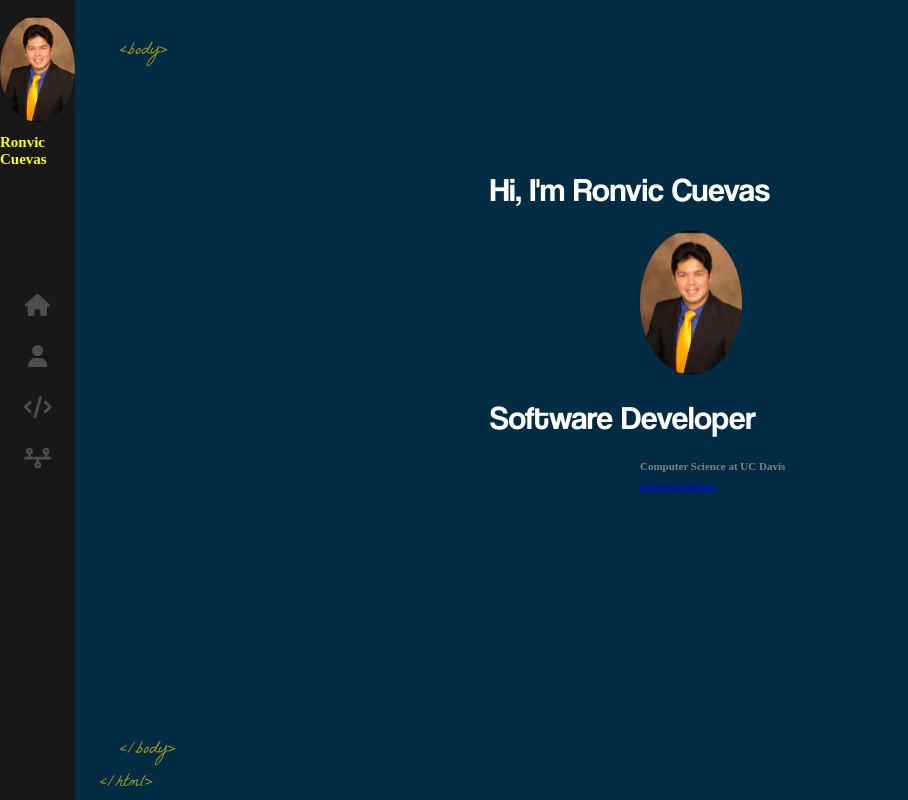
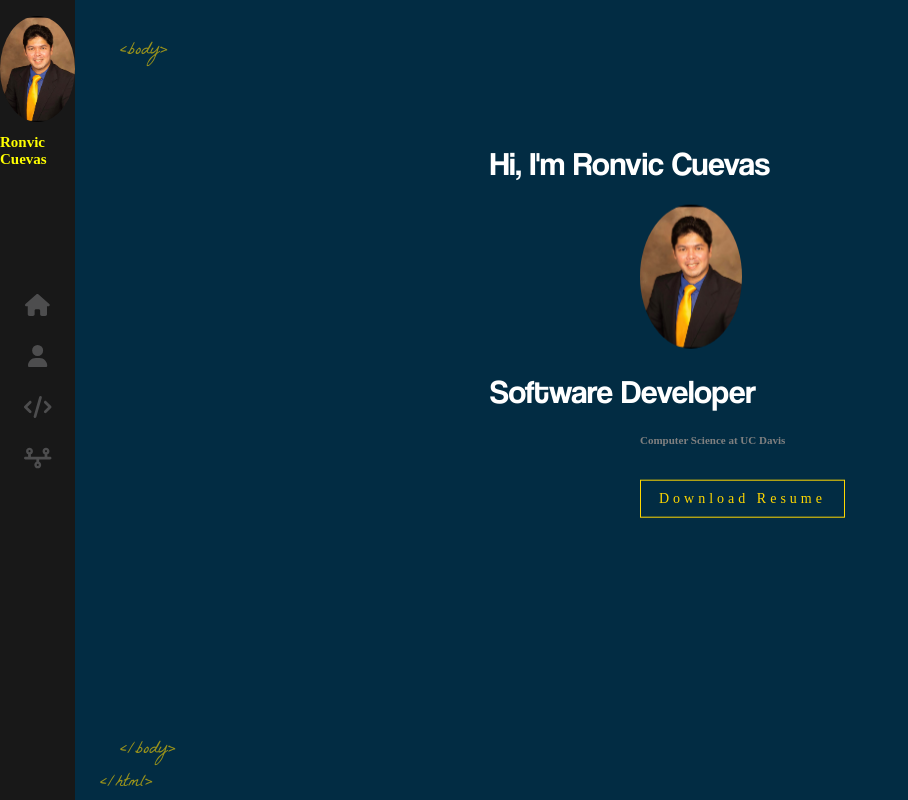
Before and after one commit to ronvic12/ronvicWebsite.github.io, a React (Create React App) app: page / in a window 1280 px wide. Shown: the whole page, without its empty margins (0-908 px from the left). Built offline with nearby package versions, Linux system fonts and the light colour scheme.

Commit message:
need to fix margins

```diff
--- a/src/components/Home/index.js
+++ b/src/components/Home/index.js
@@ -12,7 +12,7 @@ const Home = () =>{
             <img src={Profile} alt ="profile"></img>
             <h1>Software Developer</h1>
             <h2>Computer Science at UC Davis</h2>
-            <a href={Resume}>Download Resume</a>
+            <a href={Resume} className ="resume-button">Download Resume</a>
 
             </div>
         </div>
--- a/src/components/Home/index.scss
+++ b/src/components/Home/index.scss
@@ -27,6 +27,21 @@
         font-family: 'sans-serif';
         font-size:11px;
     }
+
+.resume-button{
+    color: #ffd700;
+    font-size: 14px;
+    font-weight: 400;
+    letter-spacing: 4px;
+    font-family: 'sans-serif';
+    text-decoration: none;
+    padding: 10px 18px;
+    border: 1px solid #ffd700;
+    margin-top:25px;
+    float:left;
+    animation: fadeIn 1s 1.8s backwards;
+    white-space: nowrap;
+}
 }
 img{
     width: 20%;
```
